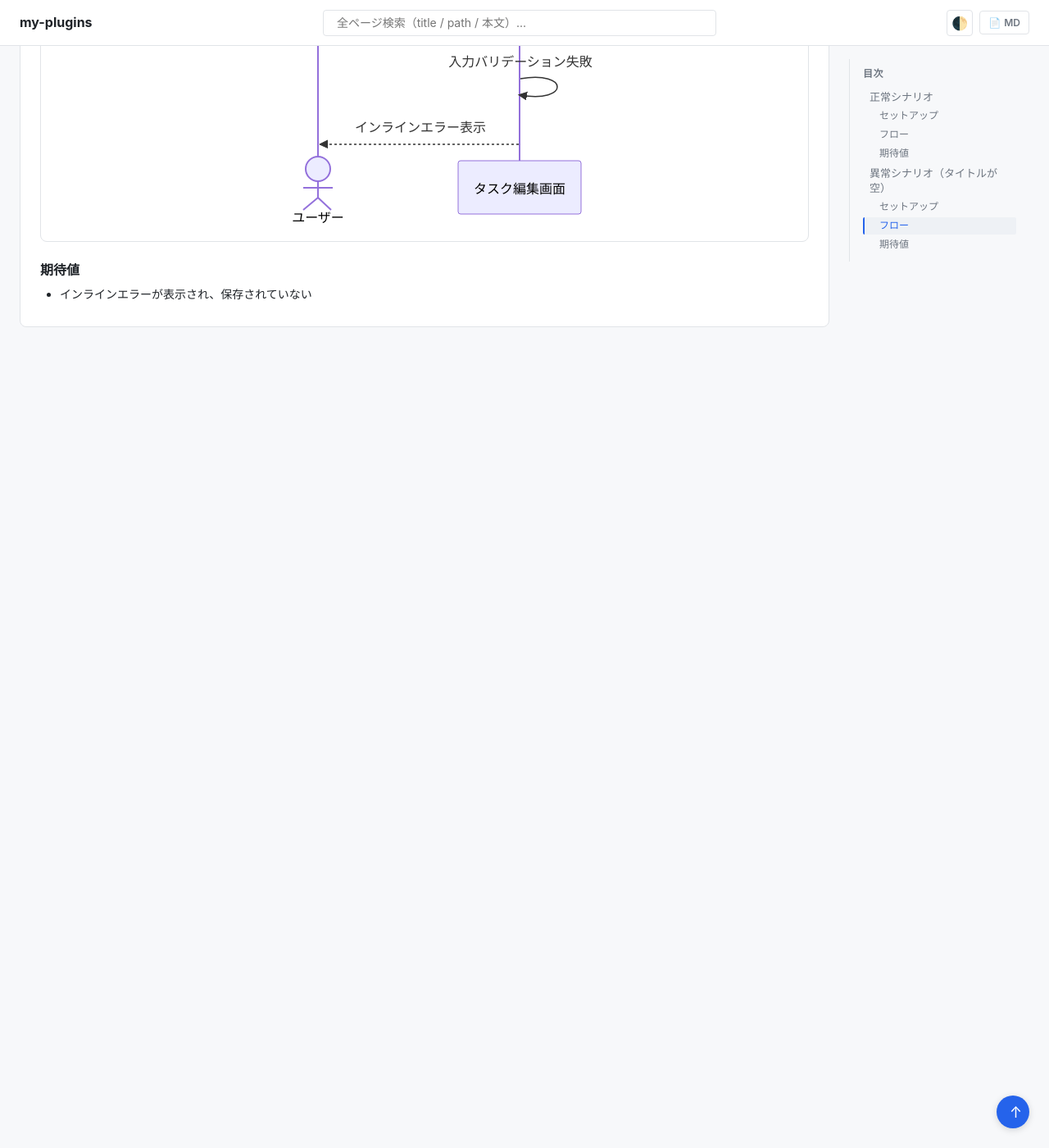
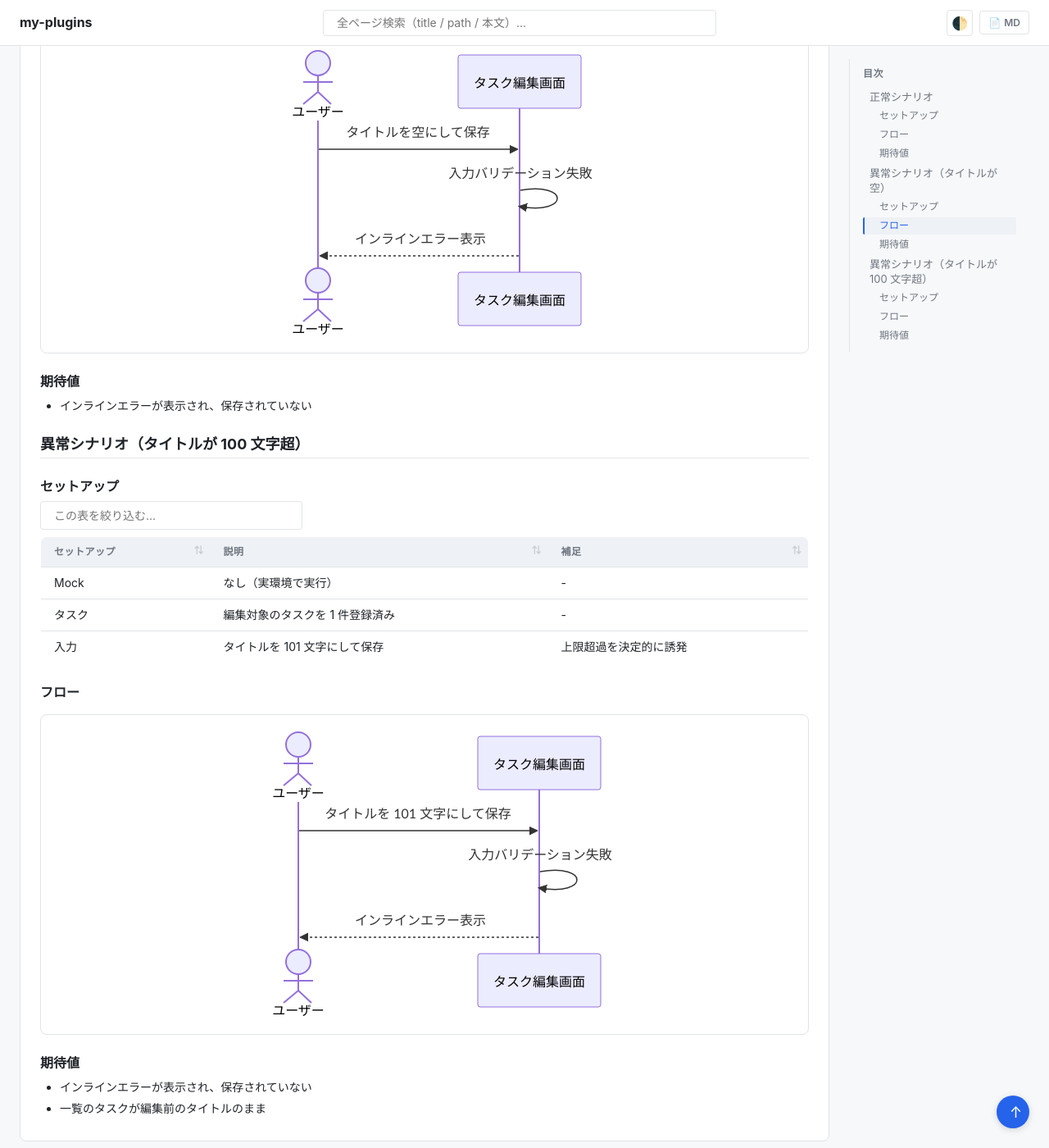
Before and after one commit to shuhei1101/ai-monitor-e2e, a Jekyll site: the page built from docs/wiki/設計図/シナリオ/単一ユースケース/タスク編集.md, in a window 1280 px wide and 1400 px high, scrolled down 1436 px. Shown: the whole window at 82% size. Built offline with Jekyll 4.4.1, drawn with Linux system fonts in a browser that asks for light colours; our own code applies the rules of GitHub Pages for plain Markdown files; before the commit the page ends 1859 px from its top, so only the background shows below that; some of the changed text lies outside the part shown.

Commit message:
タスク編集単一シナリオを要件に合わせて拡充

````diff
--- a/docs/wiki/設計図/シナリオ/単一ユースケース/タスク編集.md
+++ b/docs/wiki/設計図/シナリオ/単一ユースケース/タスク編集.md
@@ -5,6 +5,8 @@
 # タスク編集
 
 一覧から選択したタスクの内容を編集して保存する単一ユースケース。
+
+- 対応テストファイル: `tests/e2e/単一ユースケース/test_タスク編集.py`
 
 ## 正常シナリオ
 
@@ -20,9 +22,12 @@
 ```mermaid
 sequenceDiagram
   actor U as ユーザー
+  participant LIST as タスク一覧画面
   participant FE as タスク編集画面
   participant BE as バックエンド API
 
+  U->>LIST: 一覧から対象タスクを選ぶ
+  LIST-->>U: タスク編集画面に初期値を表示
   U->>FE: 内容を編集して保存
   FE->>BE: タスク更新リクエスト
   BE-->>FE: 更新後のタスク
@@ -40,6 +45,7 @@
 | セットアップ | 説明 | 補足 |
 | --- | --- | --- |
 | Mock | なし（実環境で実行） | - |
+| タスク | 編集対象のタスクを 1 件登録済み | - |
 | 入力 | タイトルを空にして保存 | 検証失敗を決定的に誘発 |
 
 ### フロー
@@ -57,3 +63,30 @@
 ### 期待値
 
 - インラインエラーが表示され、保存されていない
+
+## 異常シナリオ（タイトルが 100 文字超）
+
+### セットアップ
+
+| セットアップ | 説明 | 補足 |
+| --- | --- | --- |
+| Mock | なし（実環境で実行） | - |
+| タスク | 編集対象のタスクを 1 件登録済み | - |
+| 入力 | タイトルを 101 文字にして保存 | 上限超過を決定的に誘発 |
+
+### フロー
+
+```mermaid
+sequenceDiagram
+  actor U as ユーザー
+  participant FE as タスク編集画面
+
+  U->>FE: タイトルを 101 文字にして保存
+  FE->>FE: 入力バリデーション失敗
+  FE-->>U: インラインエラー表示
+```
+
+### 期待値
+
+- インラインエラーが表示され、保存されていない
+- 一覧のタスクが編集前のタイトルのまま
````
